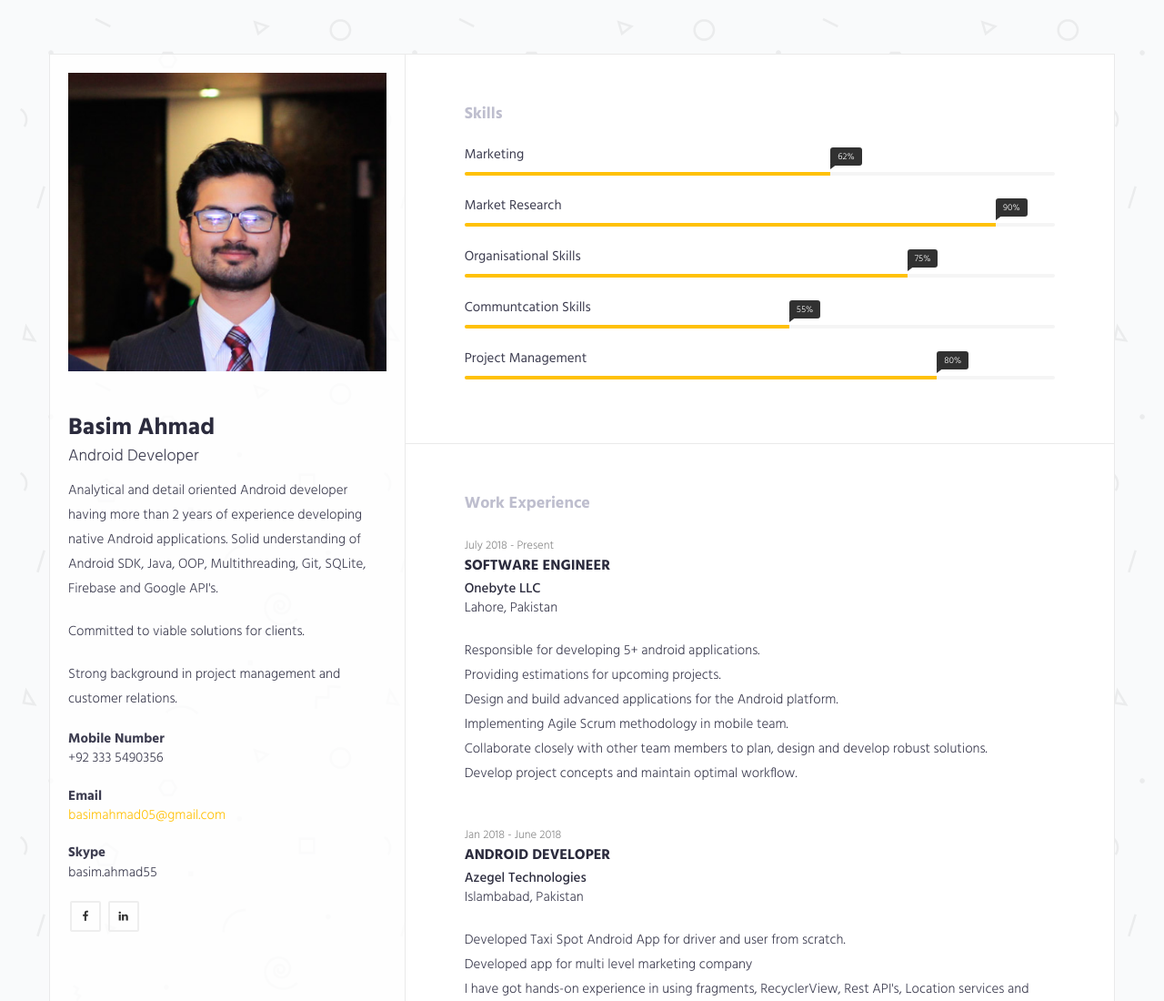
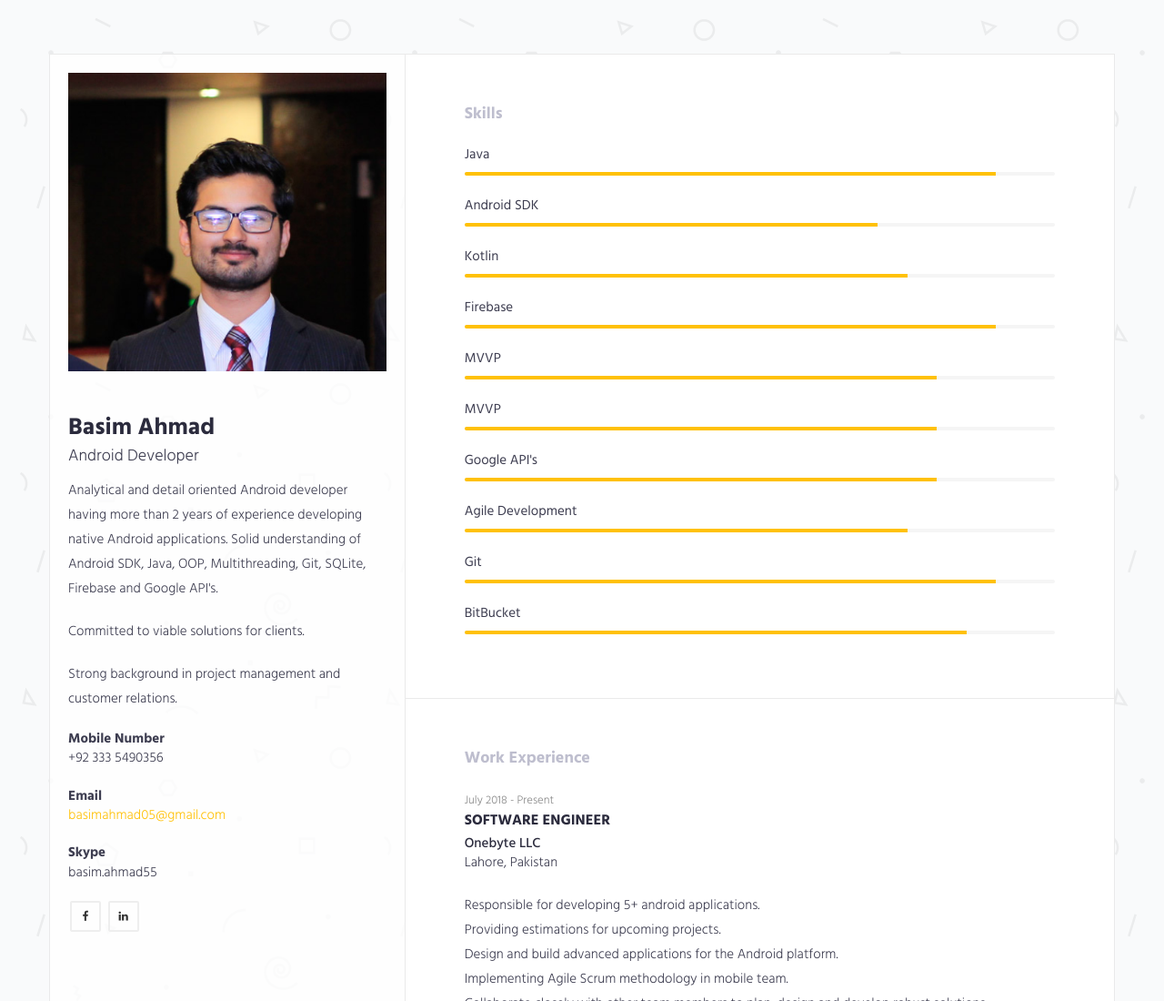
Before and after one commit to basimahmad/Portfolio, a plain HTML site: page index.html in a window 1280 px wide. Shown: the top 1100 px of the page at 91% size. Drawn offline with Linux system fonts and the light colour scheme.

Commit message:
initial setup

```diff
--- a/index.html
+++ b/index.html
@@ -105,11 +105,11 @@
                                     <div class="progress-wrapper">
 
                                         <div class="progress-item">
-                                            <span class="progress-title">Marketing</span>
+                                            <span class="progress-title">Java</span>
 
                                             <div class="progress">
-                                                <div class="progress-bar" role="progressbar" aria-valuenow="62" aria-valuemin="0"
-                                                aria-valuemax="100" style="width: 62%"><span class="progress-percent"> 62%</span>
+                                                <div class="progress-bar" role="progressbar" aria-valuenow="90" aria-valuemin="0"
+                                                aria-valuemax="100" style="width: 90%">
                                             </div>
                                         </div>
                                         <!-- .progress -->
@@ -118,11 +118,11 @@
 
 
                                     <div class="progress-item">
-                                        <span class="progress-title">Market Research</span>
+                                        <span class="progress-title">Android SDK</span>
 
                                         <div class="progress">
-                                            <div class="progress-bar" role="progressbar" aria-valuenow="90" aria-valuemin="0"
-                                            aria-valuemax="100" style="width: 90%"><span class="progress-percent"> 90%</span>
+                                            <div class="progress-bar" role="progressbar" aria-valuenow="70" aria-valuemin="0"
+                                            aria-valuemax="100" style="width: 70%">
                                         </div>
                                     </div>
                                     <!-- /.progress -->
@@ -131,11 +131,11 @@
 
 
                                 <div class="progress-item">
-                                    <span class="progress-title">Organisational Skills</span>
+                                    <span class="progress-title">Kotlin</span>
 
                                     <div class="progress">
                                         <div class="progress-bar" role="progressbar" aria-valuenow="75" aria-valuemin="0"
-                                        aria-valuemax="100" style="width: 75%;"><span class="progress-percent"> 75%</span>
+                                        aria-valuemax="100" style="width: 75%;">
                                     </div>
                                 </div>
                                 <!-- /.progress -->
@@ -143,22 +143,67 @@
                             <!-- /.skill-progress -->
 
                             <div class="progress-item">
-                                <span class="progress-title">Communtcation Skills</span>
+                                <span class="progress-title">Firebase</span>
 
                                 <div class="progress">
-                                    <div class="progress-bar" role="progressbar" aria-valuenow="55" aria-valuemin="0"
-                                    aria-valuemax="100" style="width: 55%;"><span class="progress-percent"> 55%</span>
+                                    <div class="progress-bar" role="progressbar" aria-valuenow="90" aria-valuemin="0"
+                                    aria-valuemax="100" style="width: 90%;">
                                 </div>
                             </div>
                             <!-- /.progress -->
                         </div>
                         <!-- /.skill-progress -->
                         <div class="progress-item">
-                            <span class="progress-title">Project Management</span>
+                            <span class="progress-title">MVVP</span>
 
                             <div class="progress">
-                                <div class="progress-bar" role="progressbar" aria-valuenow="55" aria-valuemin="0"
-                                aria-valuemax="100" style="width: 80%;"><span class="progress-percent"> 80%</span>
+                                <div class="progress-bar" role="progressbar" aria-valuenow="80" aria-valuemin="0"
+                                aria-valuemax="100" style="width: 80%;">
+                            </div>
+                        </div>
+
+                        <div class="progress-item">
+                            <span class="progress-title">MVVP</span>
+
+                            <div class="progress">
+                                <div class="progress-bar" role="progressbar" aria-valuenow="80" aria-valuemin="0"
+                                aria-valuemax="100" style="width: 80%;">
+                            </div>
+                        </div>
+
+                        <div class="progress-item">
+                            <span class="progress-title">Google API's</span>
+
+                            <div class="progress">
+                                <div class="progress-bar" role="progressbar" aria-valuenow="80" aria-valuemin="0"
+                                aria-valuemax="100" style="width: 80%;">
+                            </div>
+                        </div>
+
+                        <div class="progress-item">
+                            <span class="progress-title">Agile Development</span>
+
+                            <div class="progress">
+                                <div class="progress-bar" role="progressbar" aria-valuenow="75" aria-valuemin="0"
+                                aria-valuemax="100" style="width: 75%;">
+                            </div>
+                        </div>
+
+                        <div class="progress-item">
+                            <span class="progress-title">Git</span>
+
+                            <div class="progress">
+                                <div class="progress-bar" role="progressbar" aria-valuenow="90" aria-valuemin="0"
+                                aria-valuemax="100" style="width: 90%;">
+                            </div>
+                        </div>
+
+                        <div class="progress-item">
+                            <span class="progress-title">BitBucket</span>
+
+                            <div class="progress">
+                                <div class="progress-bar" role="progressbar" aria-valuenow="85" aria-valuemin="0"
+                                aria-valuemax="100" style="width: 85%;">
                             </div>
                         </div>
                         <!-- .progress -->
```
